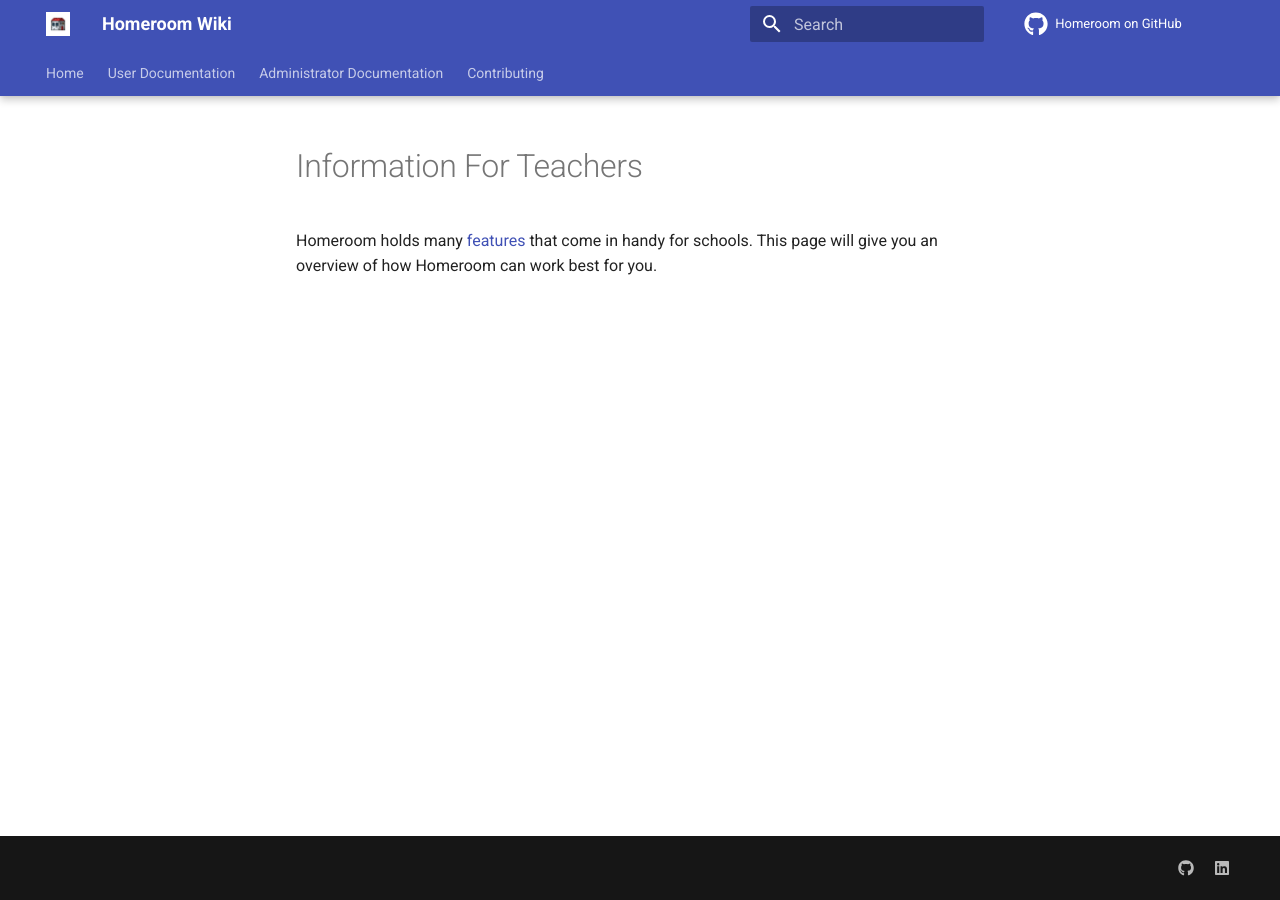
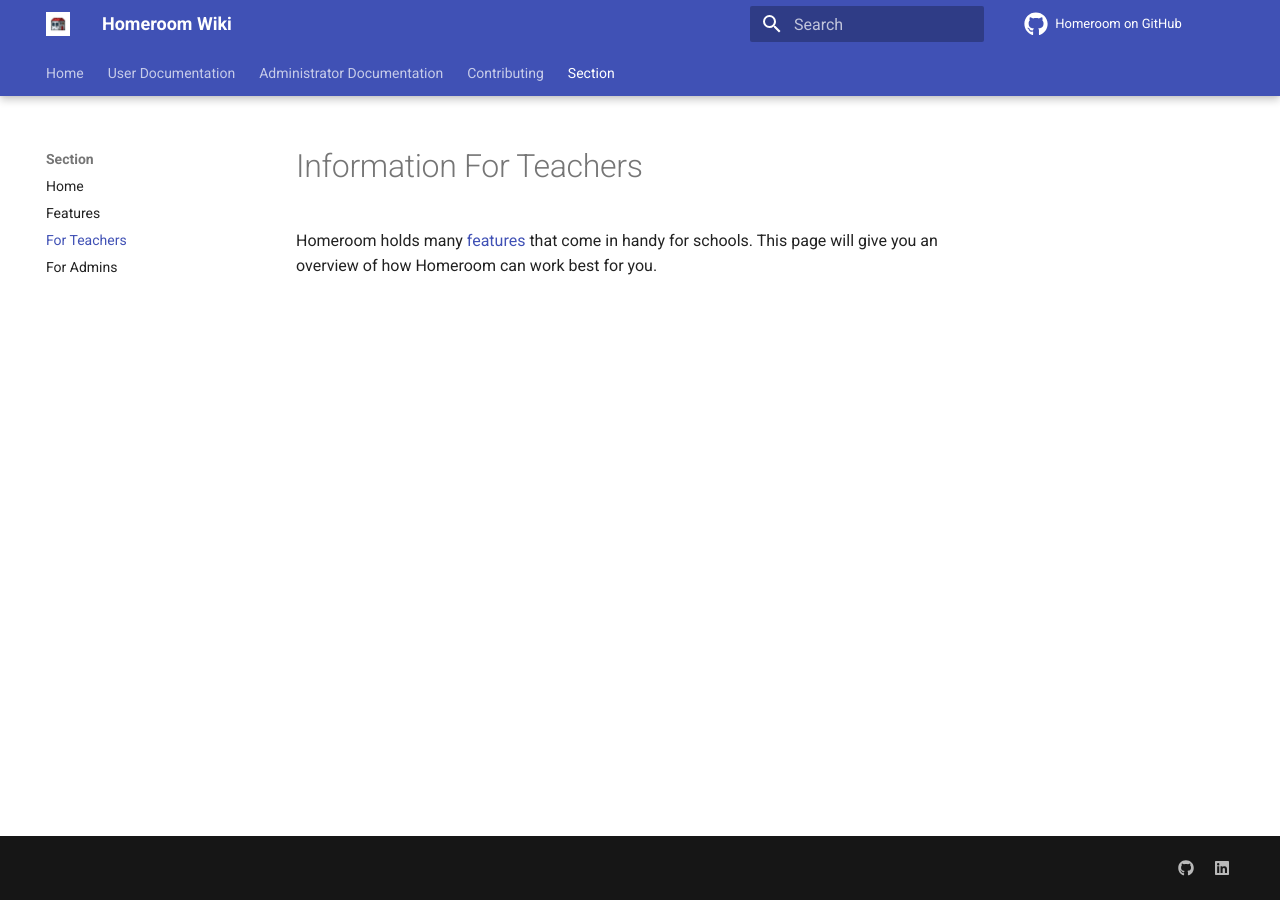
Before and after one commit to longbow122/homeroom-docs, an MkDocs documentation site: the page built from docs/informationForTeachers.md, in a window 1280 px wide. Built offline with MkDocs 1.6.1 and Material for MkDocs 9.7.7, drawn with Linux system fonts in a browser that asks for light colours; some web fonts are replaced; comment, search, counter and statistics services are not loaded.

Commit message:
Attempting to implement sidebar navigation
First attempt at modifying the mkdocs YML file to implement sidebar navigation across specific pages.

```diff
--- a/mkdocs.yml
+++ b/mkdocs.yml
@@ -19,6 +19,8 @@ theme:
     - navigation.tabs
     - navigation.tabs.sticky
     - navigation.expand
+    - navigation.sections
+    - navigation.indexes
     - navigation.top
     - search.suggest
     - search.highlight
@@ -35,10 +37,15 @@ markdown_extensions:
       emoji_index: !!python/name:materialx.emoji.twemoji
       emoji_generator: !!python/name:materialx.emoji.to_svg
 nav: #The top navigaton bar of the wiki page.
-  - Home: "index.md"
+  - Home: "home.md"
   - User Documentation: "userDocumentation/userHome.md"
   - Administrator Documentation: "adminDocumentation/adminHome.md"
   - Contributing: "contributors.md"
+  - Section:
+    - Home: "home.md"
+    - Features: "features.md"
+    - For Teachers: "informationForTeachers.md"
+    - For Admins: "informationForAdmins.md"
 extra:
   generator: false
   social:
```
Also changed, not shown: docs/home.md (renamed from docs/index.md).
